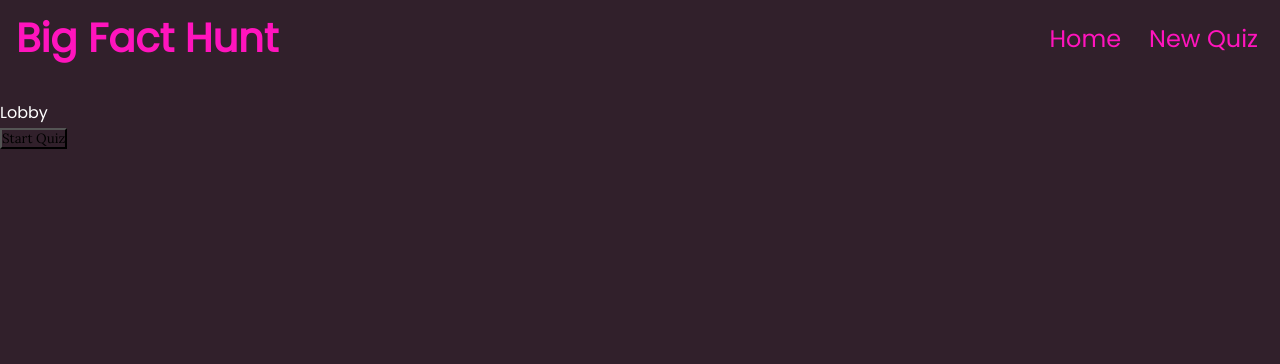
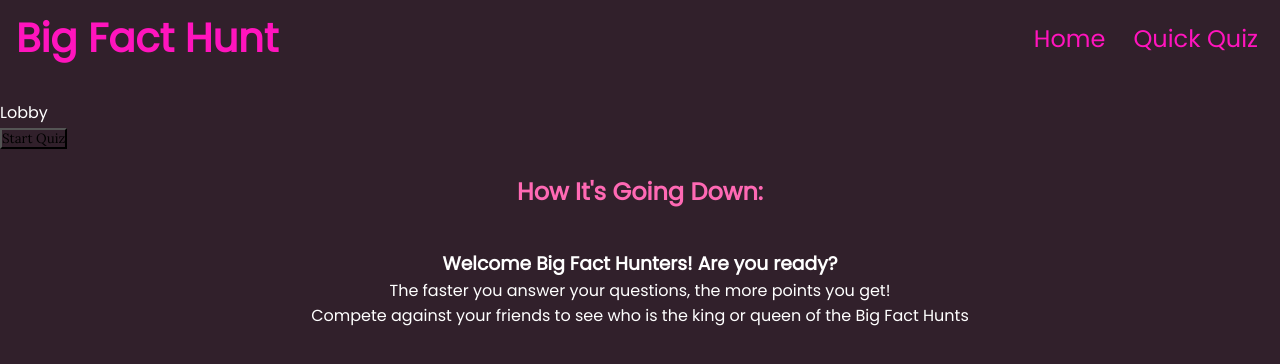
Before and after one commit to aPatient97/big-fact-hunt, a React (Create React App) app in the folder fact-hunt/: page /lobby in a window 1280 px wide. Shown: the top 364 px of the page. Built offline with nearby package versions, Linux system fonts and the light colour scheme.

Commit message:
Added rules

```diff
--- a/fact-hunt/public/index.html
+++ b/fact-hunt/public/index.html
@@ -9,35 +9,10 @@
       name="description"
       content="Web site created using create-react-app"
     />
-    <link rel="apple-touch-icon" href="%PUBLIC_URL%/logo192.png" />
-    <!--
-      manifest.json provides metadata used when your web app is installed on a
-      user's mobile device or desktop. See https://developers.google.com/web/fundamentals/web-app-manifest/
-    -->
-    <link rel="manifest" href="%PUBLIC_URL%/manifest.json" />
-    <!--
-      Notice the use of %PUBLIC_URL% in the tags above.
-      It will be replaced with the URL of the `public` folder during the build.
-      Only files inside the `public` folder can be referenced from the HTML.
-
-      Unlike "/favicon.ico" or "favicon.ico", "%PUBLIC_URL%/favicon.ico" will
-      work correctly both with client-side routing and a non-root public URL.
-      Learn how to configure a non-root public URL by running `npm run build`.
-    -->
     <title>React App</title>
   </head>
   <body>
     <noscript>You need to enable JavaScript to run this app.</noscript>
     <div id="root"></div>
-    <!--
-      This HTML file is a template.
-      If you open it directly in the browser, you will see an empty page.
-
-      You can add webfonts, meta tags, or analytics to this file.
-      The build step will place the bundled scripts into the <body> tag.
-
-      To begin the development, run `npm start` or `yarn start`.
-      To create a production bundle, use `npm run build` or `yarn build`.
-    -->
   </body>
 </html>
--- a/fact-hunt/src/components/CreateButton/index.js
+++ b/fact-hunt/src/components/CreateButton/index.js
@@ -5,7 +5,7 @@ import { useNavigate } from 'react-router-dom';
 function CreateButton() {
   const navigate = useNavigate();
   return (
-      <button onClick={() => navigate('/create')} className="neon-button">Create quiz</button>
+      <button onClick={() => navigate('/create')} className="neon-button">Create Quiz</button>
   )
 }
 
--- a/fact-hunt/src/components/HighscoresButton/index.js
+++ b/fact-hunt/src/components/HighscoresButton/index.js
@@ -5,7 +5,7 @@ import { useNavigate } from 'react-router-dom';
 function HighscoresButton() {
   const navigate = useNavigate();
   return (
-      <button onClick={() => navigate('/leaderboard')} className="neon-button">High scores</button>
+      <button onClick={() => navigate('/leaderboard')} className="neon-button">High Scores</button>
   )
 }
 
--- a/fact-hunt/src/components/JoinButton/index.js
+++ b/fact-hunt/src/components/JoinButton/index.js
@@ -5,7 +5,7 @@ import { useNavigate } from 'react-router-dom';
 function JoinButton() {
   const navigate = useNavigate();
   return (
-      <button onClick={() => navigate('/join')} className="neon-button">Join quiz</button>
+      <button onClick={() => navigate('/join')}className="neon-button">Join Quiz</button>
   )
 }
 
--- /dev/null
+++ b/fact-hunt/src/components/Rules/index.js
@@ -0,0 +1,17 @@
+import React from 'react';
+import './style.css';
+
+const Rules = () => {
+  return (
+    <div className='rules'>
+        <h2>How It's Going Down:</h2>
+        <div className='rules-main'>
+            <h3>Welcome Big Fact Hunters! Are you ready?</h3>
+            <p>The faster you answer your questions, the more points you get!</p>
+            <p>Compete against your friends to see who is the king or queen of the Big Fact Hunts</p>
+        </div>
+    </div>
+  )
+}
+
+export default Rules;
--- /dev/null
+++ b/fact-hunt/src/components/Rules/style.css
@@ -0,0 +1,16 @@
+.rules {
+    display: flex;
+    justify-content: center;
+    align-items: center;
+    flex-direction: column;
+}
+
+.rules-main {
+    margin: 1em;
+    text-align: center;
+}
+
+.rules h2 {
+    color: hotpink;
+    padding-bottom: 1em;
+}
--- a/fact-hunt/src/layout/Navbar/index.js
+++ b/fact-hunt/src/layout/Navbar/index.js
@@ -9,7 +9,7 @@ const Navbar = () => {
         <div className='links'>
             <Link to='/'>Home</Link>
             {/* will need to change this */}
-            <Link to='/quiz'>New Quiz</Link>
+            <Link to='/quiz'>Quick Quiz</Link>
         </div>
     </nav>
   )
--- a/fact-hunt/src/pages/Lobby/index.js
+++ b/fact-hunt/src/pages/Lobby/index.js
@@ -1,5 +1,6 @@
 import React from 'react'
 import { useNavigate } from 'react-router-dom'
+import Rules from '../../components/Rules';
 
 const Lobby = () => {
 
@@ -16,6 +17,7 @@ const Lobby = () => {
         <div>
             <button onClick={() => navigate('/quiz')}>Start Quiz</button>
         </div>
+        <Rules />
     </>
   )
 }
```
Also changed, not shown: fact-hunt/public/manifest.json (deleted), fact-hunt/public/robots.txt (deleted).
